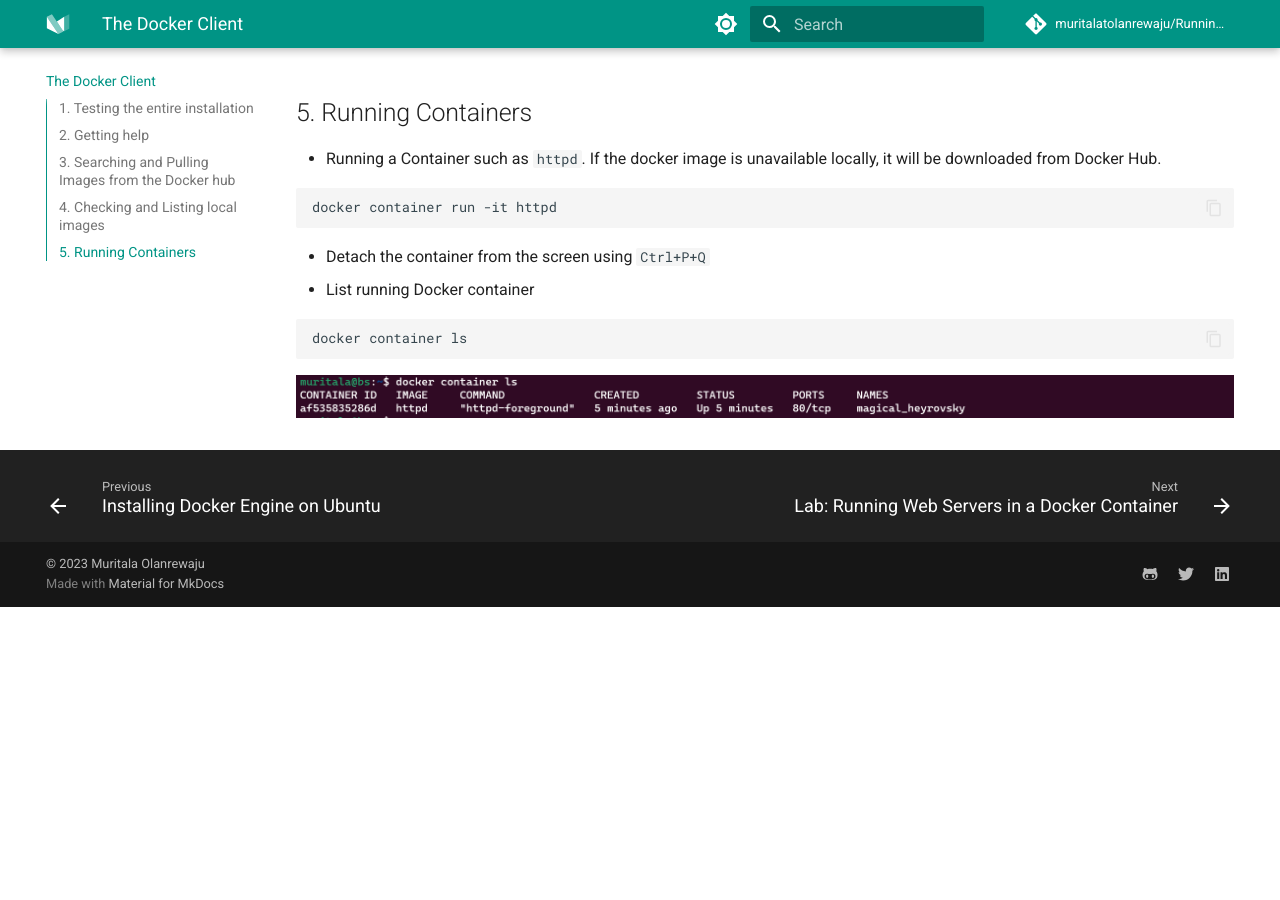
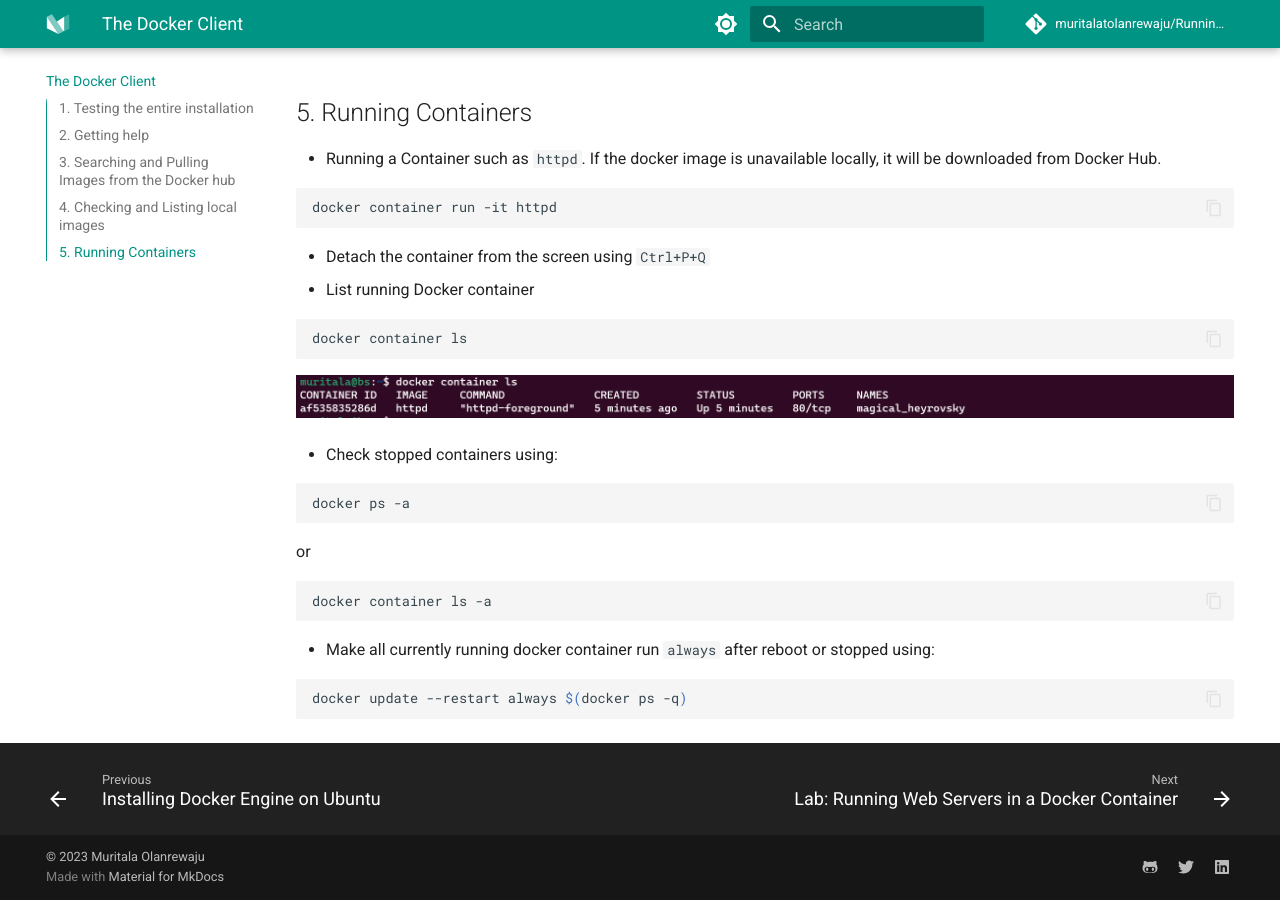
Before and after one commit to muritalatolanrewaju/Running-Containerized-Applications-with-Docker, an MkDocs documentation site: the page built from docs/2-the-docker-client.md, in a window 1280 px wide and 900 px high, scrolled down 2158 px. Built offline with MkDocs 1.6.1 and Material for MkDocs 9.7.7, drawn with Linux system fonts in a browser that asks for light colours; comment, search, counter and statistics services are not loaded; before the commit the page ends 2765 px from its top, so only the background shows below that.

Commit message:
Add additional Docker commands

````diff
--- a/docs/2-the-docker-client.md
+++ b/docs/2-the-docker-client.md
@@ -79,3 +79,21 @@
 ```
 
 ![Untitled](assets/images/the-docker-client//Untitled%204.png)
+
+- Check stopped containers using:
+
+```bash
+docker ps -a
+```
+
+or
+
+```bash
+docker container ls -a
+```
+
+- Make all currently running docker container run `always` after reboot or stopped using:
+
+```bash
+docker update --restart always $(docker ps -q)
+```
````
Also changed, not shown: docs/3-lab-running-webservers-in-a-docker-container.md (+7 -0 lines).
